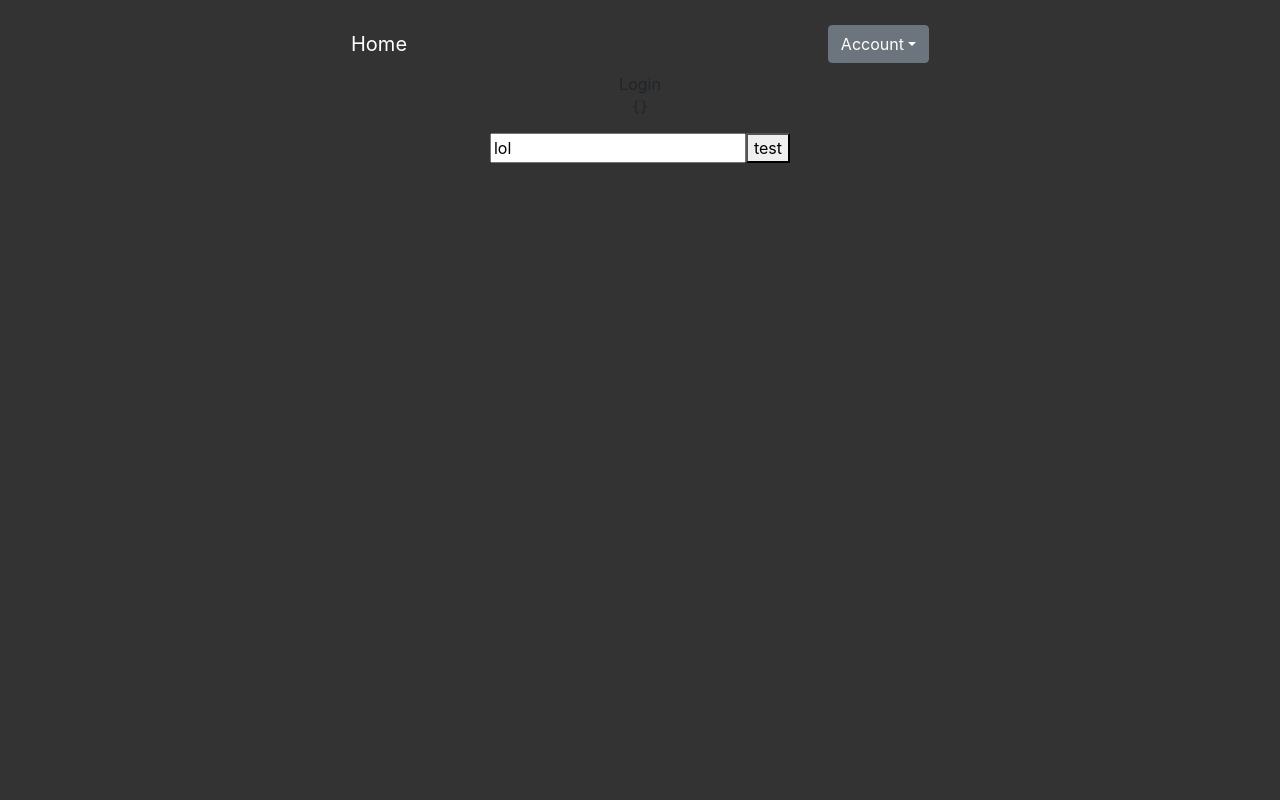
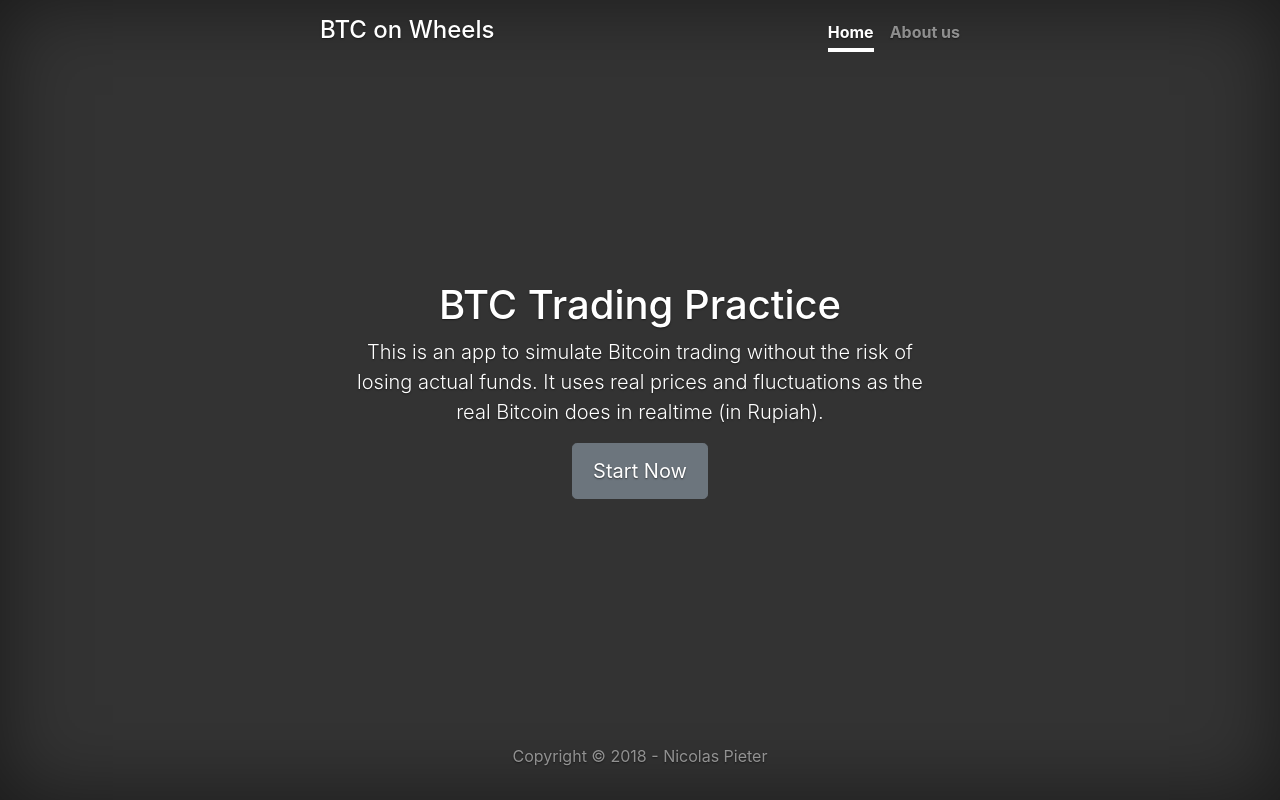
Before and after one commit to pieternicolas/btc-trade-practice-fe, a React app: page / in a window 1280 px wide. Built offline with nearby package versions, Linux system fonts and the light colour scheme.

Commit message:
Done with splash page

```diff
--- a/package.json
+++ b/package.json
@@ -6,6 +6,7 @@
     "axios": "^0.18.0",
     "bootstrap": "^4.0.0",
     "jquery": "^3.3.1",
+    "moment": "^2.20.1",
     "popper.js": "^1.12.9",
     "promise": "8.0.1",
     "react": "^16.2.0",
--- a/public/index.html
+++ b/public/index.html
@@ -25,7 +25,7 @@
     <noscript>
       You need to enable JavaScript to run this app.
     </noscript>
-    <div id="root"></div>
+    <div id="root" class="h-100 w-100"></div>
     <!--
       This HTML file is a template.
       If you open it directly in the browser, you will see an empty page.
--- a/src/App.js
+++ b/src/App.js
@@ -5,17 +5,26 @@ import './assets/scss/index.css';
 
 import Header from './components/Header.js';
 import Login from './views/Login';
+import Home from './views/Home';
 
+
+// export default class App extends React.Component {
+// 	render() {
+// 		return (
+// 			<div>
+// 				<div className="cover-container d-flex h-100 p-3 mx-auto flex-column">
+// 					<Header></Header>
+// 					<Route path="/" exact component={Login}></Route>
+// 				</div>
+// 			</div>
+// 		);
+// 	}
+// };
 
 export default class App extends React.Component {
 	render() {
 		return (
-			<div className="text-center">
-				<div className="cover-container d-flex h-100 p-3 mx-auto flex-column">
-					<Header></Header>
-					<Route path="/" exact component={Login}></Route>
-				</div>
-			</div>
+			<Home></Home>
 		);
 	}
 };
--- a/src/assets/scss/_main.scss
+++ b/src/assets/scss/_main.scss
@@ -1,16 +1,22 @@
+html,
 body {
-  margin: 0;
-  padding: 0;
-  font-family: sans-serif;
-  height: 100%;
-  background-color: #333 !important;
+	height: 100%;
+	background-color: #333 !important;
+}
+
+body {
+	display: -ms-flexbox;
+	display: -webkit-box;
+	display: flex;
+	-ms-flex-pack: center;
+	-webkit-box-pack: center;
+	justify-content: center;
+	color: #fff;
+	text-shadow: 0 .05rem .1rem rgba(0, 0, 0, .5);
+	box-shadow: inset 0 0 5rem rgba(0, 0, 0, .5);
 }
 
 .dropdown-menu-right {
 	right: 0 !important;
 	left: auto !important;
 }
-
-.cover-container {
-	max-width: 42em;
-}
--- /dev/null
+++ b/src/views/Home/components/PublicFooter.js
@@ -0,0 +1,16 @@
+import React from 'react';
+import moment from 'moment';
+
+const currentYear = moment().format('YYYY');
+
+const PublicFooter = (props) => {
+	return (
+		<footer className="mastfoot mt-auto">
+			<div className="inner">
+				<p>Copyright © {currentYear} - Nicolas Pieter</p>
+			</div>
+		</footer>
+	)
+}
+
+export default PublicFooter;
--- /dev/null
+++ b/src/views/Home/components/PublicHeader.js
@@ -0,0 +1,18 @@
+import React from 'react';
+import { NavLink } from 'react-router-dom';
+
+const PublicHeader = (props) => {
+	return (
+		<header className="masthead mb-auto">
+			<div className="inner">
+				<h4 className="masthead-brand">BTC on Wheels</h4>
+				<nav className="nav nav-masthead justify-content-center">
+					<NavLink exact to="/" className="nav-link">Home</NavLink>
+					<NavLink to="/about" className="nav-link">About us</NavLink>
+				</nav>
+			</div>
+		</header>
+	)
+}
+
+export default PublicHeader;
--- /dev/null
+++ b/src/views/Home/index.js
@@ -0,0 +1,29 @@
+import React from 'react';
+import { Link } from 'react-router-dom';
+
+import PublicHeader from './components/PublicHeader.js';
+import PublicFooter from './components/PublicFooter.js';
+
+import './index.css';
+
+const index = (props) => {
+  return (
+		<div className="cover-container d-flex h-100 p-3 mx-auto flex-column text-center">
+			<PublicHeader></PublicHeader>
+
+			<section className="inner cover">
+				<h1 className="cover-heading">BTC Trading Practice</h1>
+				<p className="lead">
+					This is an app to simulate Bitcoin trading without the risk of losing actual funds. It uses real prices and fluctuations as the real Bitcoin does in realtime (in Rupiah).
+				</p>
+				<p className="lead">
+					<Link to="/dashboard" className="btn btn-lg btn-secondary">Start Now</Link>
+				</p>
+			</section>
+
+			<PublicFooter></PublicFooter>
+		</div>
+  )
+}
+
+export default index;
--- /dev/null
+++ b/src/views/Home/index.scss
@@ -0,0 +1,66 @@
+.cover-container {
+  max-width: 42em;
+}
+
+/*
+ * Header
+ */
+.masthead {
+  margin-bottom: 2rem;
+}
+
+.masthead-brand {
+  margin-bottom: 0;
+  color: rgba(255, 255, 255, 1);
+}
+
+.nav-masthead .nav-link {
+  padding: .25rem 0;
+  font-weight: 700;
+  color: rgba(255, 255, 255, .5);
+  background-color: transparent;
+  border-bottom: .25rem solid transparent;
+}
+
+.nav-masthead .nav-link:hover,
+.nav-masthead .nav-link:focus {
+  border-bottom-color: rgba(255, 255, 255, .25);
+}
+
+.nav-masthead .nav-link + .nav-link {
+  margin-left: 1rem;
+}
+
+.nav-masthead .active {
+  color: #fff;
+  border-bottom-color: #fff;
+}
+
+@media (min-width: 48em) {
+  .masthead-brand {
+    float: left;
+  }
+  .nav-masthead {
+    float: right;
+  }
+}
+
+
+/*
+ * Cover
+ */
+.cover {
+  padding: 0 1.5rem;
+  color: rgba(255, 255, 255, 1);
+}
+.cover .btn-lg {
+  padding: .75rem 1.25rem;
+}
+
+
+/*
+ * Footer
+ */
+.mastfoot {
+  color: rgba(255, 255, 255, .5);
+}
```
Also changed, not shown: 1 other file (tests, documents, lock files or other folders).
